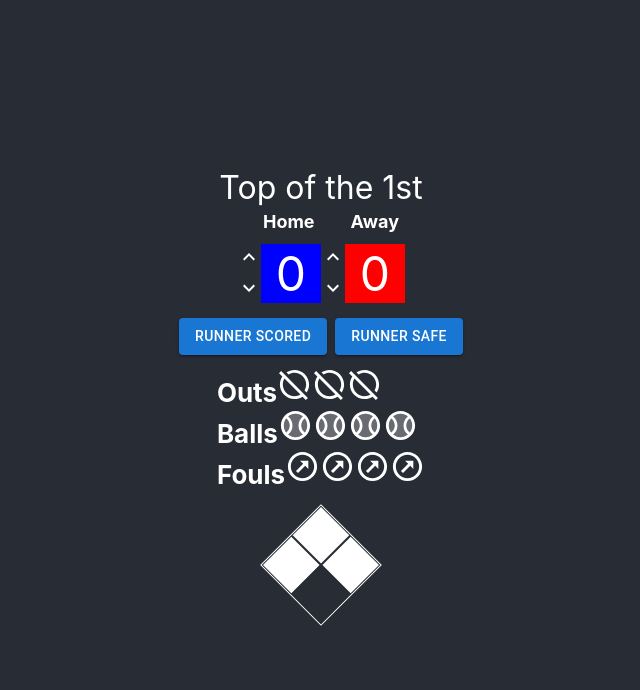
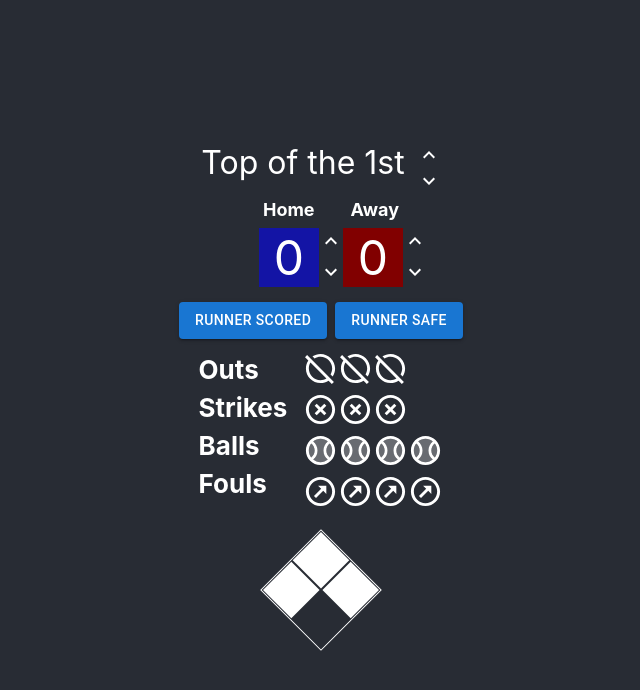
Before and after one commit to murphpdx/umpire, a React (Create React App) app: page / in a window 1280 px wide. Shown: the top 690 px of the page, without its empty margins (319-959 px from the left). Built offline with nearby package versions, Linux system fonts and the light colour scheme.

Commit message:
base runners added

```diff
--- a/src/App.scss
+++ b/src/App.scss
@@ -10,41 +10,72 @@
   color: white;
 
   &Header {
-    font-size: xx-large;
+
+    &InningControls {
+      float: right;
+      font-size: xx-small;
+      margin-left: 12px;
+    }
+
+    &Title {
+      font-size: xx-large;
+      float: left;
+    }
   }
 
   &Counts {
     text-align: left;
     padding: 8px;
-   }
+    display: table;
+
+    &LabelColumn {
+      margin-right: 16px;
+      display: table-column;
+      float: left;
+      line-height: 38px;
+    }
+
+    &CountColumn {
+      display: table-column;
+      float: right;
+    }
+  }
 
   &Scores {
-    padding: 8px;
+    padding-left: 44px;
+    padding-top: 8px;
+    padding-bottom: 8px;
+    display: table;
+
     &Home {
       font-size: xxx-large;
       width: 60px;
       float: left;
-      background: blue;
+      background: rgba(16, 16, 187, 0.84);
+      display: table-column;
+
       &Update {
         float: left;
+        display: table-column;
       }
     }
     &Away {
       font-size: xxx-large;
       width: 60px;
-      float: right;
-      background: red;
+      float: left;
+      background: #810000;
+      display: table-column;
+
       &Update {
-        float: right;
+        display: table-column;
+        float: left;
       }
     }
     &Headers {
       font-size: large;
       font-weight: bold;
       &Each {
-        margin: 4px;
-        margin-right: 8px;
-        margin-left: 28px;
+        margin: 4px 8px 0 28px;
         float: left;
       }
     }
@@ -60,8 +91,13 @@
     margin: 24px;
     display: table;
     transform: rotate(45deg);
-    border: 1px white;
-    border-style: solid;
+    border: 1px solid white;
+
+    &Icon {
+      -webkit-transform: scaleX(-1) rotate(45deg);
+      transform: scaleX(-1) rotate(45deg);
+    }
+
     &Row {
       display: table-row;
       width: auto;
@@ -70,26 +106,26 @@
     &First {
       width: 40px;
       height: 40px;
-      background: white;
       float: left; /* fix for  buggy browsers */
       display: table-column;
       margin: 1px;
+      background: white;
     }
     &Second {
       width: 40px;
       height: 40px;
-      background: white;
       float: left; /* fix for  buggy browsers */
       display: table-column;
       margin: 1px;
+      background: white;
     }
     &Third {
       width: 40px;
       height: 40px;
-      background: white;
       float: left; /* fix for  buggy browsers */
       display: table-column;
       margin: 1px;
+      background: white;
     }
     &Home {
       width: 40px;
@@ -97,6 +133,7 @@
       float: left; /* fix for  buggy browsers */
       display: table-column;
       margin: 1px;
+      background: #282c34;
 
     }
   }
--- a/src/App.tsx
+++ b/src/App.tsx
@@ -9,24 +9,27 @@ import OutboundIcon from '@mui/icons-material/Outbound';
 import Button from '@mui/material/Button';
 import ExpandLessIcon from '@mui/icons-material/ExpandLess';
 import KeyboardArrowDownIcon from '@mui/icons-material/KeyboardArrowDown';
-
-// enum Teams {
-//     true = "Home",
-//     false = "Away"
-// }
+import HighlightOffIcon from '@mui/icons-material/HighlightOff';
+import CancelIcon from '@mui/icons-material/Cancel';
+import DirectionsRunIcon from '@mui/icons-material/DirectionsRun';
 
 function App() {
   const maxBalls = 4;
   const maxFouls = 4;
   const maxOuts = 3;
+  const maxStrikes = 3;
+  const emptyBases = [false, false, false]
   const [outs, setOuts] = React.useState(0);
   const [halfInning, setHalfInnings] = React.useState(0);
   const [ballCount, setBallCount] = React.useState(0)
   const [fouls, setFouls] = React.useState(0)
   const [homeScore, setHomeScore] = React.useState(0)
   const [awayScore, setAwayScore] = React.useState(0)
+  const [strikes, setStrikes] = React.useState(0)
+  const [baseStatus, setBaseStatus] = React.useState(emptyBases)
 
   const incrementOuts = () => {
+    resetBatterStats()
     if (outs === maxOuts - 1) {
       setOuts(0)
       setHalfInnings(halfInning+1)
@@ -50,16 +53,9 @@ function App() {
       case 3:
         inning = `${inningNumber}rd`
         break;
-          case 4:
-          case 5:
-          case 6:
-          case 7:
-          case 8:
-          case 9:
+      default:
         inning = `${inningNumber}th`
         break;
-          default:
-              inning = ''
     }
 
     return `${inningSide} of the ${inning}`
@@ -88,14 +84,24 @@ function App() {
     return renderIcons(<OutboundIcon fontSize="large" />, <OutboundOutlinedIcon fontSize="large" />, fouls, maxFouls);
   }
 
-  const newBatter = () => {
+  const renderStrikes = (): ReactNode => {
+    return renderIcons(<CancelIcon fontSize="large" />, <HighlightOffIcon fontSize="large" />, strikes, maxStrikes);
+  }
+
+  const runnerSafe = () => {
+    addRunner()
+  }
+
+  const resetBatterStats = () => {
     setFouls(0);
     setBallCount(0)
+    setStrikes(0)
   }
 
   const incrementBalls = () => {
     if (ballCount === maxBalls-1) {
-          newBatter();
+      addRunner()
+      resetBatterStats();
       return
     }
     setBallCount(ballCount+1)
@@ -103,20 +109,33 @@ function App() {
 
   const incrementFouls = () => {
     if (fouls === maxFouls-1) {
-          newBatter()
+      resetBatterStats()
       incrementOuts()
       return
     }
     setFouls(fouls+1)
   }
 
-  const runnerScored = () => {
+  const runnerScoredButton = () => {
+    const newBaseStatus = structuredClone(baseStatus);
+    incrementScore();
+
+    for (let i = 2; i > -1; --i) {
+      if (baseStatus[i]) {
+        newBaseStatus[i] = false;
+        setBaseStatus(newBaseStatus)
+        return;
+      }
+    }
+  }
+
+  const incrementScore = () => {
     const team = halfInning % 2;
     if (team) {
-          setAwayScore(awayScore+1);
+      setHomeScore(homeScore+1)
       return
     }
-      setHomeScore(homeScore+1)
+    setAwayScore(awayScore+1);
   }
 
   const incrementAwayScore = () => {
@@ -128,9 +147,20 @@ function App() {
     }
     setAwayScore(awayScore-1)
   }
+
+  const incrementStrikes = () => {
+    if (strikes === maxStrikes - 1) {
+      setStrikes(0)
+      incrementOuts()
+      return
+    }
+    setStrikes(strikes+1)
+  }
+
   const incrementHomeScore = () => {
     setHomeScore(homeScore+1)
   }
+
   const decrementHomeScore = () => {
     if (homeScore === 0) {
       return
@@ -138,10 +168,50 @@ function App() {
     setHomeScore(homeScore-1)
   }
 
+  const flipBase = (baseNumber: number) => {
+    const newBaseStatus = structuredClone(baseStatus);
+    newBaseStatus[baseNumber] = !newBaseStatus[baseNumber];
+    setBaseStatus(newBaseStatus)
+  }
+
+  const addRunner = () => {
+    const newBaseStatus = structuredClone(baseStatus);
+    for (let i = 0; i < 3; ++i) {
+      if (!baseStatus[i]) {
+        newBaseStatus[i] = true;
+        setBaseStatus(newBaseStatus)
+        return
+      }
+      if (i === 2) {
+        incrementScore()
+        resetBatterStats();
+        setBaseStatus(emptyBases)
+      }
+    }
+  }
+
+  const incrementInning = () => {
+    setHalfInnings(halfInning + 1)
+  }
+
+  const decrementInning = () => {
+    if (halfInning === 0) {
+      return
+    }
+    setHalfInnings(halfInning - 1)
+  }
+
   return (
     <div className="App">
       <div className="AppHeader">
-            {renderInnings()}
+        <div className="AppHeaderTitle">
+          { renderInnings() }
+        </div>
+        <div className="AppHeaderInningControls">
+          <ExpandLessIcon onClick={incrementInning}/>
+          <br/>
+          <KeyboardArrowDownIcon onClick={decrementInning} />
+        </div>
       </div>
         <div className="AppScoresHeaders">
           <div className="AppScoresHeadersEach">
@@ -152,13 +222,13 @@ function App() {
           </div>
         </div>
         <div className="AppScores">
+          <div className="AppScoresHome">
+            {homeScore}
+          </div>
           <div className="AppScoresHomeUpdate">
             <ExpandLessIcon onClick={incrementHomeScore}/>
             <br/>
             <KeyboardArrowDownIcon onClick={decrementHomeScore} />
-            </div>
-            <div className="AppScoresHome">
-                {homeScore}
           </div>
           <div className="AppScoresAway">
             {awayScore}
@@ -171,34 +241,57 @@ function App() {
         </div>
         <div className="AppButtons">
           <div className="AppButtonsOne">
-                <Button variant="contained" onClick={runnerScored}>Runner scored</Button>
+            <Button variant="contained" onClick={runnerScoredButton}>Runner scored</Button>
           </div>
           <div className="AppButtonsOne">
-                <Button variant="contained" onClick={newBatter}>Runner safe</Button>
+            <Button variant="contained" onClick={runnerSafe}>Runner safe</Button>
           </div>
         </div>
         <div className="AppCounts">
+          <div className="AppCountsLabelColumn">
+            <b>Outs</b>
+            <br />
+            <b>Strikes</b>
+            <br />
+            <b>Balls</b>
+            <br />
+            <b>Fouls</b>
+          </div>
+            <div className="AppCountsCountColumn">
               <div className="AppCountsOuts" onClick={incrementOuts}>
-                <b>Outs</b>
                 { renderedOuts() }
               </div>
+              <div className="AppCountsStrikes" onClick={incrementStrikes}>
+                { renderStrikes() }
+              </div>
               <div className="AppCountsBalls" onClick={incrementBalls}>
-                <b>Balls</b>
                 { renderBalls() }
               </div>
               <div className='AppCountsFouls' onClick={incrementFouls}>
-                <b>Fouls</b>
                 { renderFouls() }
+              </div>
             </div>
         </div>
 
         <div className="AppBases">
           <div className="AppBasesRow">
-                <div className="AppBasesFirst"></div>
-                <div className="AppBasesSecond"></div>
+            <div className="AppBasesSecond" onClick={() => flipBase(1)}>
+              <div className="AppBasesIcon">
+                <DirectionsRunIcon fontSize="large" style={{ color: '#282c34', display: baseStatus[1] ? "inline" : "none" }} />
+              </div>
+            </div>
+              <div className="AppBasesFirst" onClick={() => flipBase(0)}>
+                <div className="AppBasesIcon">
+                  <DirectionsRunIcon fontSize="large" style={{ color: '#282c34', display: baseStatus[0] ? "inline" : "none"  }} />
+                </div>
+              </div>
           </div>
           <div className="AppBasesRow">
-                <div className="AppBasesThird">3</div>
+            <div className="AppBasesThird" onClick={() => flipBase(2)}>
+              <div className="AppBasesIcon">
+                <DirectionsRunIcon fontSize="large" style={{ color: '#282c34', display: baseStatus[2] ? "inline" : "none"  }} />
+              </div>
+            </div>
             <div className="AppBasesHome"></div>
           </div>
         </div>
```
Lines whose indentation alone changed are shown as unchanged.
